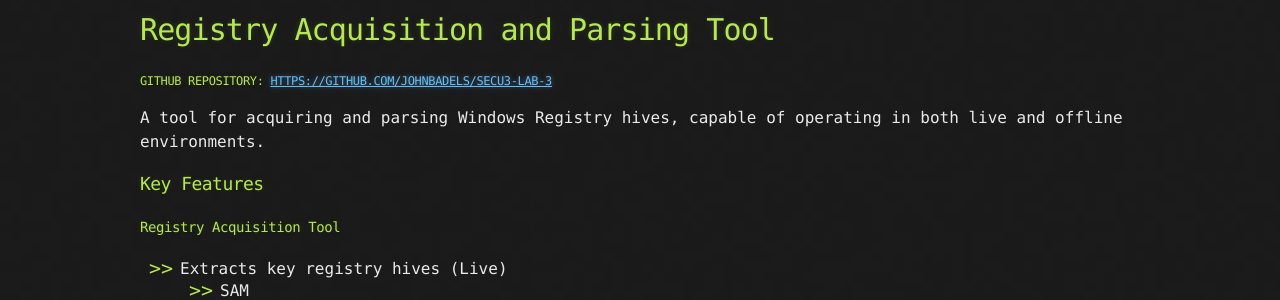
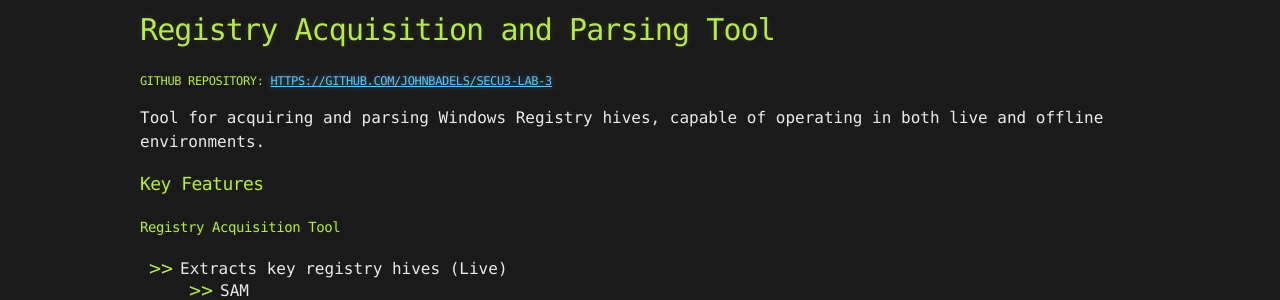
Before and after one commit to JohnBadels/JohnBadels.github.io, a Jekyll site: the page built from rapt-page.md, in a window 1280 px wide. Shown: the part 179-479 px from the top of the page. Built offline with Jekyll 4.4.1, drawn with Linux system fonts in a browser that asks for light colours.

Commit message:
edited project description

```diff
--- a/rapt-page.md
+++ b/rapt-page.md
@@ -6,7 +6,7 @@ layout: default
 
 # Registry Acquisition and Parsing Tool
 ##### GitHub Repository: [https://github.com/JohnBadels/SECU3-LAB-3](https://github.com/JohnBadels/SECU3-LAB-3)
-A tool for acquiring and parsing Windows Registry hives, capable of operating in both live and offline environments.
+Tool for acquiring and parsing Windows Registry hives, capable of operating in both live and offline environments.
 
 ### Key Features
 #### Registry Acquisition Tool
```
